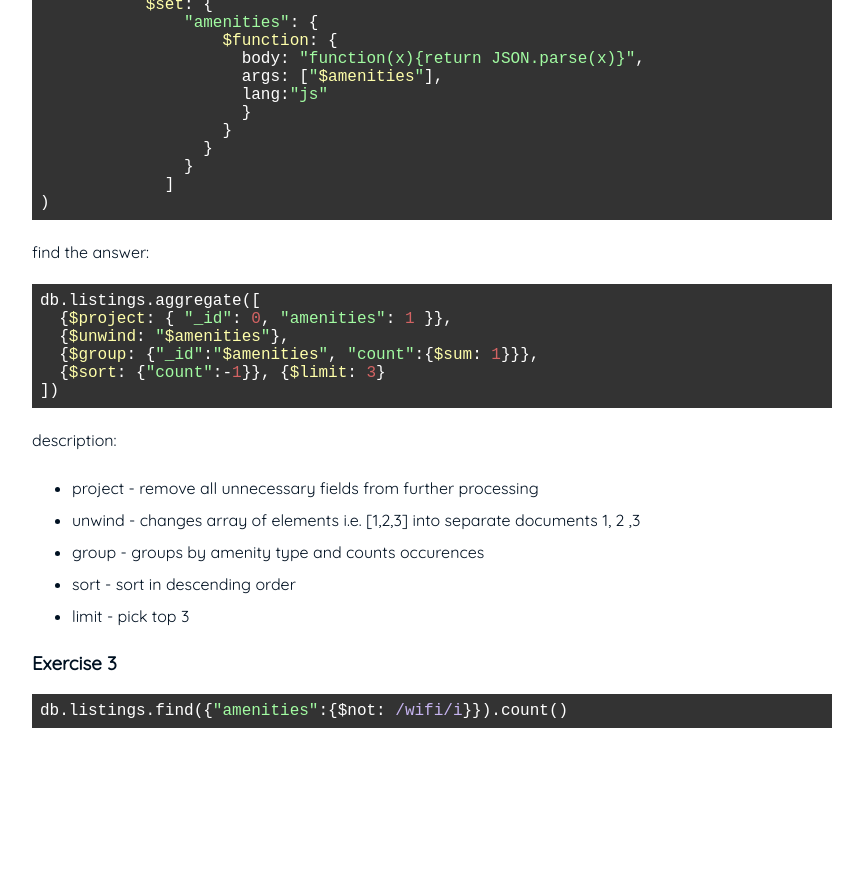
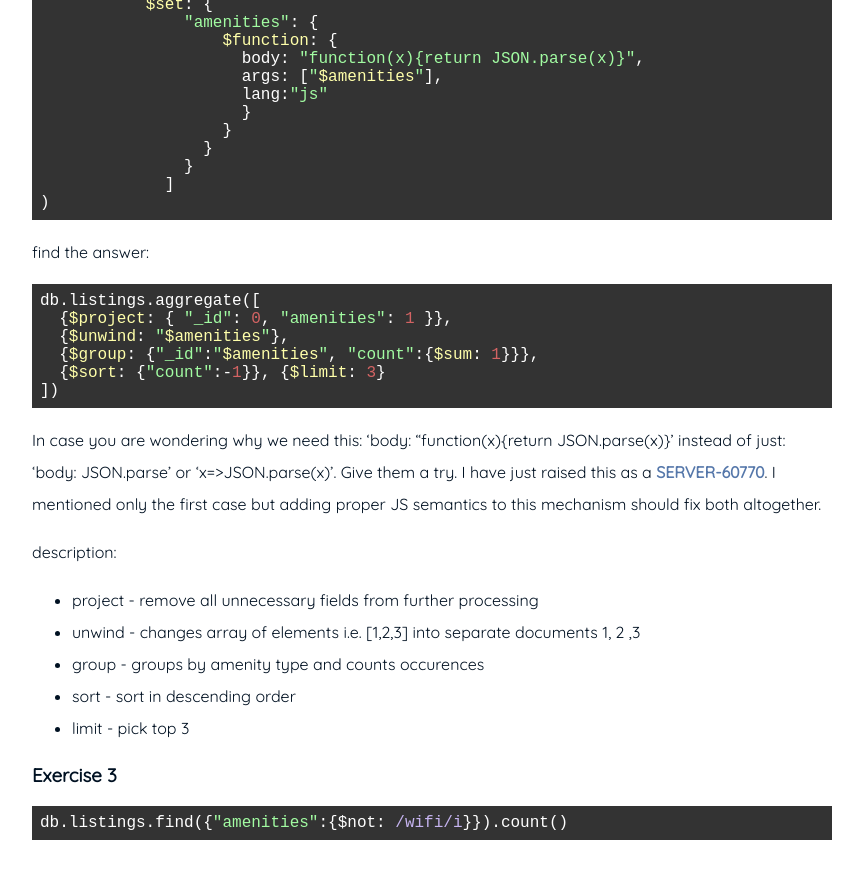
Before and after one commit to WojtekWaga/WojtekWaga.github.io, a Jekyll site: the page built from _posts/2021-10-17-exercises.md, in a window 1280 px wide and 900 px high, scrolled down 2759 px. Shown: the top 879 px of the window, without its empty margins (208-1071 px from the left). Built offline with Jekyll 4.4.1, drawn with Linux system fonts in a browser that asks for light colours; comment, search, counter and statistics services are not loaded; before the commit the page ends 3547 px from its top, so only the background shows below that.

Commit message:
mongo issue

````diff
--- a/_posts/2021-10-17-exercises.md
+++ b/_posts/2021-10-17-exercises.md
@@ -125,6 +125,8 @@ db.listings.aggregate([
 ])
 ```
 
+In case you are wondering why we need this: 'body: "function(x){return JSON.parse(x)}' instead of just: 'body: JSON.parse' or 'x=>JSON.parse(x)'. Give them a try. I have just raised this as a [SERVER-60770](https://jira.mongodb.org/browse/SERVER-60770). I mentioned only the first case but adding proper JS semantics to this mechanism should fix both altogether.
+
 description:
 * project - remove all unnecessary fields from further processing
 * unwind - changes array of elements i.e. [1,2,3] into separate documents 1, 2 ,3
````
